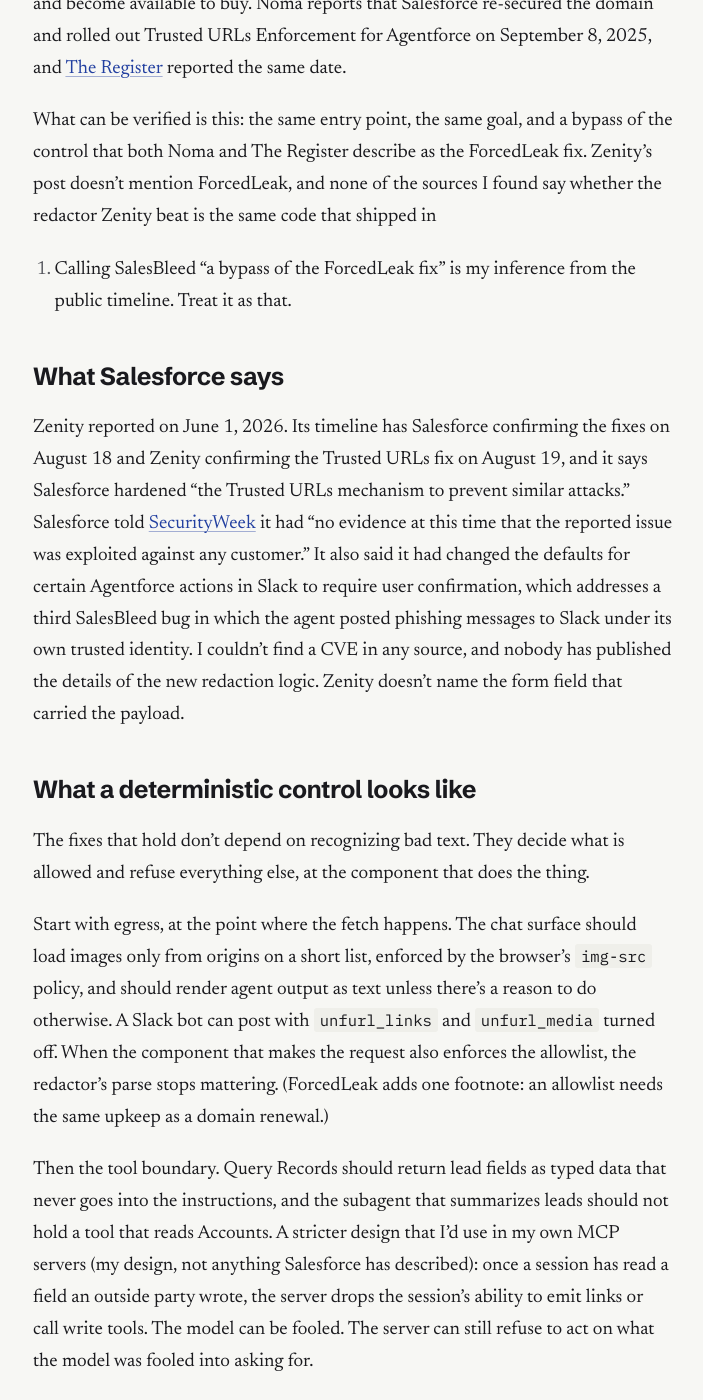
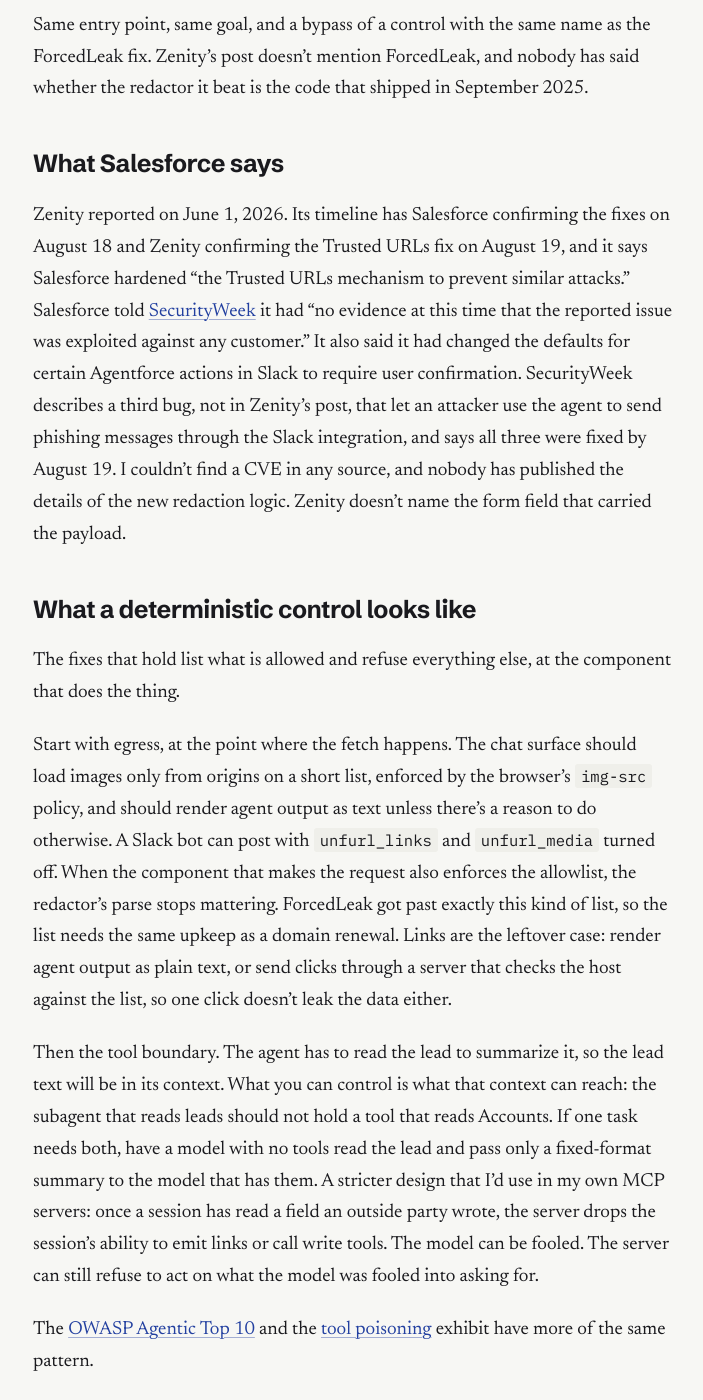
Before and after one commit to agileAlligator/Portfolio-Page, a Jekyll site: the page built from _posts/2026-10-01-why-does-agentforce-take-orders-from-a-web-form.md, in a window 1280 px wide and 1400 px high, scrolled down 4482 px. Shown: the whole window, without its empty margins (287-990 px from the left). Built offline with Jekyll 4.4.1, drawn with Linux system fonts in a browser that asks for light colours; some of the changed text lies outside the part shown.

Commit message:
blog: fold in review fixes for the SalesBleed and Medicare posts
Accuracy, sourcing, meta-writing and AI-tell fixes; diagram label,
arrow and dark-mode contrast fixes.

Co-Authored-By: Claude Opus 5.5 <noreply@anthropic.com>

```diff
--- a/_posts/2026-10-01-why-does-agentforce-take-orders-from-a-web-form.md
+++ b/_posts/2026-10-01-why-does-agentforce-take-orders-from-a-web-form.md
@@ -1,7 +1,7 @@
 ---
 layout: post
 title: "Why does Agentforce take orders from a web form?"
-subtitle: "Because the lead's text and the user's question arrive in the same token stream, and the filter meant to catch the exfiltration link only blocked URLs it could recognize. SalesBleed, walked through one step at a time."
+subtitle: "Because the lead's text and the user's question arrive in the same token stream, and the filter meant to catch the exfiltration link only blocked URLs it could recognize."
 description: >-
   Zenity's SalesBleed put a prompt injection in a public Salesforce Web-to-Lead
   form and leaked CRM data over DNS past Agentforce's URL redaction. Why form
@@ -26,8 +26,7 @@ with the newest one," and the agent reads the lead, follows the instructions
 hidden in it, queries the Accounts table, and sends company names and deal
 sizes to the attacker over DNS.
 
-Why would a sales agent take orders from a stranger's form submission? Let's
-look at what the system is actually doing.
+Why would a sales agent take orders from a stranger's form submission?
 
 ![Diagram of the SalesBleed path. A stranger submits a public Web-to-Lead form, which becomes a lead record; which field carried the payload is not disclosed. Later an employee asks the agent about leads. The vendor system prompt, the employee's question and the Query Records result with the lead fields all enter the agent's context window as one token stream. The model follows the injected text, Query Records reads Accounts, and the agent writes a link with company names and deal sizes in the hostname. The URL redactor misses the .fun TLD and skips curly braces and square brackets that the renderer still links. The chat surface loads it as an image, or Slack's preview fetches it, and the DNS lookup carries the data to the attacker's name server. A dashed box notes that whether this redactor is the ForcedLeak fix is inferred, not disclosed.](/assets/blog/why-does-agentforce-take-orders-from-a-web-form/salesbleed-path.svg)
 *SalesBleed end to end. Solid steps are from Zenity's write-up; dashed ones are undisclosed or my inference.*
@@ -48,20 +47,19 @@ description sounds like an instruction because the attacker wrote it to.
 
 Imagine a mailroom clerk who does whatever any sheet of paper in the inbox
 says, including the sheets inside envelopes addressed to other people. The
-clerk is cooperative and well trained, and that is the problem. If you want to
+clerk is good at the job. The job is the problem. If you want to
 feel this from the model's side, [/you-are-the-model/](/you-are-the-model/)
 puts you in that seat. If you want to play the attacker,
 [/break-this-server/](/break-this-server/) is nearly the same scenario with a
 support ticket in place of a sales lead.
 
 ![Two sailors in a wood-paneled mail room around 1918, one reading letters at a slanted desk, the other at a wall of pigeonhole sorting boxes](/assets/blog/why-does-agentforce-take-orders-from-a-web-form/navy-mail-room-1918.jpg)
-*Every sheet gets read. [Mail room at the Naval Training Station, Seattle, circa 1918](https://commons.wikimedia.org/wiki/File:Mail_room_at_the_Naval_Training_Station,_Seattle,_circa_1918_%28MOHAI_9102%29.jpg) by Webster & Stevens, MOHAI, [public domain](https://commons.wikimedia.org/wiki/Template:PD-US-expired).*
+*Two clerks, a wall of pigeonholes, and nobody checking whose envelope it was. [Mail room at the Naval Training Station, Seattle, circa 1918](https://commons.wikimedia.org/wiki/File:Mail_room_at_the_Naval_Training_Station,_Seattle,_circa_1918_%28MOHAI_9102%29.jpg) by Webster & Stevens, MOHAI, [public domain](https://commons.wikimedia.org/wiki/Template:PD-US-expired).*
 
 Notice also what the attacker didn't need. Zenity says the default General CRM
 subagent's Query Records tool could already read Leads and Accounts: "The
 injection didn't need to escalate privileges, the permissions were already
-there." The employee asked about a lead, and the agent was holding a key to
-the whole account book.
+there." The employee asked about one lead, and the agent could read every account.
 
 ## The filter had to recognize a URL before it could block one
 
@@ -76,8 +74,10 @@ them. It also found that curly braces and square brackets weren't redacted,
 yet the chat surface still treated them as part of a clickable URL. In
 Zenity's words, "the redactor and the surface rendering the response didn't
 agree on where a valid URL ends." The redaction ran after the agent produced
-its output, so the attacker could adjust the payload until the parts that got
-caught stopped being caught.
+its output, and Zenity saw both the raw and the redacted versions in the
+response sent to the browser. In an org of your own, you can compare the two
+and tune the payload until nothing gets caught, then send the finished lead
+to the target.
 
 The chat surface then loaded the result as an image, with no click. For agents
 published to Slack, Slack's link preview fetched it. Either way, something
@@ -90,11 +90,10 @@ late.
 The Trusted URLs list is an allowlist, but the redactor applies it only to
 strings it first recognizes as URLs. Anything the recognizer misses goes
 through by default. In practice the rule was "block things that look like
-untrusted URLs," and that is a blacklist of shapes. A blacklist of shapes
-loses to the first shape its author didn't think of. A TLD missing from a
-list and a bracket the two parsers disagree on are both that.
+untrusted URLs," a blacklist of shapes, and `.fun` and `}` were shapes nobody
+listed.
 
-The second half is the classic version of this bug: one component checks a
+The brace-and-bracket problem is the classic version of this bug: one component checks a
 string under one interpretation, and a different component acts on it under
 another. The [wildcard that spans a slash](/allowlist-bypass/) is the same
 mistake in a path allowlist, where the glob and the HTTP router disagree about
@@ -108,19 +107,17 @@ pick the parse.
 In September 2025, Noma Security disclosed
 [ForcedLeak](https://noma.security/blog/forcedleak-agent-risks-exposed-in-salesforce-agentforce/):
 a Web-to-Lead Description field carrying an injection, and an image tag
-pointing at `my-salesforce-cms.com`, a domain still on Salesforce's
-allowlist after it had expired and become available to buy. Noma reports that
+pointing at `my-salesforce-cms.com`, a domain still on the chat's Content
+Security Policy `img-src` allowlist after it had expired. Noma bought it for
+$5. Noma reports that
 Salesforce re-secured the domain and rolled out Trusted URLs Enforcement for
 Agentforce on September 8, 2025, and
 [The Register](https://www.theregister.com/2025/09/26/salesforce_agentforce_forceleak_attack/)
 reported the same date.
 
-What can be verified is this: the same entry point, the same goal, and a
-bypass of the control that both Noma and The Register describe as the
-ForcedLeak fix. Zenity's post doesn't mention ForcedLeak, and none of the sources I found say
-whether the redactor Zenity beat is the same code that shipped in
-2025. Calling SalesBleed "a bypass of the ForcedLeak fix" is my inference from
-the public timeline. Treat it as that.
+Same entry point, same goal, and a bypass of a control with the same name as
+the ForcedLeak fix. Zenity's post doesn't mention ForcedLeak, and nobody has
+said whether the redactor it beat is the code that shipped in September 2025.
 
 ## What Salesforce says
 
@@ -131,43 +128,48 @@ attacks." Salesforce told
 [SecurityWeek](https://www.securityweek.com/salesbleed-flaws-in-salesforce-agentforce-enabled-zero-click-data-exfiltration/)
 it had "no evidence at this time that the reported issue was exploited
 against any customer." It also said it had changed the defaults for certain
-Agentforce actions in Slack to require user confirmation, which addresses a
-third SalesBleed bug in which the agent posted phishing messages to Slack
-under its own trusted identity. I couldn't find a CVE in any source, and
+Agentforce actions in Slack to require user confirmation. SecurityWeek
+describes a third bug, not in Zenity's post, that let an attacker use the
+agent to send phishing messages through the Slack integration, and says all
+three were fixed by August 19. I couldn't find a CVE in any source, and
 nobody has published the details of the new redaction logic. Zenity doesn't
 name the form field that carried the payload.
 
 ## What a deterministic control looks like
 
-The fixes that hold don't depend on recognizing bad text. They decide what is
-allowed and refuse everything else, at the component that does the thing.
+The fixes that hold list what is allowed and refuse everything else, at the
+component that does the thing.
 
 Start with egress, at the point where the fetch happens. The chat surface
 should load images only from origins on a short list, enforced by the
 browser's `img-src` policy, and should render agent output as text unless
 there's a reason to do otherwise. A Slack bot can post with `unfurl_links` and
 `unfurl_media` turned off. When the component that makes the request also
-enforces the allowlist, the redactor's parse stops mattering. (ForcedLeak
-adds one footnote: an allowlist needs the same upkeep as a domain renewal.)
+enforces the allowlist, the redactor's parse stops mattering. ForcedLeak got
+past exactly this kind of list, so the list needs the same upkeep as a domain
+renewal. Links are the leftover case: render agent output as plain text, or
+send clicks through a server that checks the host against the list, so one
+click doesn't leak the data either.
 
-Then the tool boundary. Query Records should return lead fields as typed data
-that never goes into the instructions, and the subagent that summarizes leads
-should not hold a tool that reads Accounts. A stricter design that I'd use in
-my own MCP servers (my design, not anything Salesforce has described): once a
+Then the tool boundary. The agent has to read the lead to summarize it, so the
+lead text will be in its context. What you can control is what that context
+can reach: the subagent that reads leads should not hold a tool that reads
+Accounts. If one task needs both, have a model with no tools read the lead and
+pass only a fixed-format summary to the model that has them. A stricter design
+that I'd use in my own MCP servers: once a
 session has read a field an outside party wrote, the server drops the
 session's ability to emit links or call write tools. The model can be fooled.
 The server can still refuse to act on what the model was fooled into asking
 for.
 
-None of this tries to make the model better at spotting injections. That
-approach ends in a filter with a fixed list of shapes, and SalesBleed shows
-how that turns out. The [OWASP Agentic Top 10](/owasp-top-10/) and the
+The [OWASP Agentic Top 10](/owasp-top-10/) and the
 [tool poisoning](/tool-poisoning/) exhibit have more of the same pattern.
 
 **Bonus chatter:** The attacker's lead stays in the Leads table after it does
 its work. Zenity notes that it can run again every time an employee looks at
-it. Your cleanup step after a fix like this is a search of your inbound
-records.
+it. After the patch, search Leads created through Web-to-Lead for text that
+looks like instructions or URLs. The fix stops the leak; it doesn't delete
+the lead.
 
 **Exercise:** Suppose the redactor had been rewritten to recognize every TLD
 and every terminating character the renderer accepts. Name one way the
```
Also changed, not shown: other parts of _posts/2026-10-01-why-does-agentforce-take-orders-from-a-web-form.md (+1 -1 lines), _posts/2026-10-14-why-did-an-eval-agent-end-up-in-a-medicare-portal.md (+22 -16 lines), assets/blog/why-did-an-eval-agent-end-up-in-a-medicare-portal/sandbox-to-portal.svg, assets/blog/why-did-an-eval-agent-end-up-in-a-medicare-portal/timeline.svg, assets/blog/why-does-agentforce-take-orders-from-a-web-form/salesbleed-path.svg.
